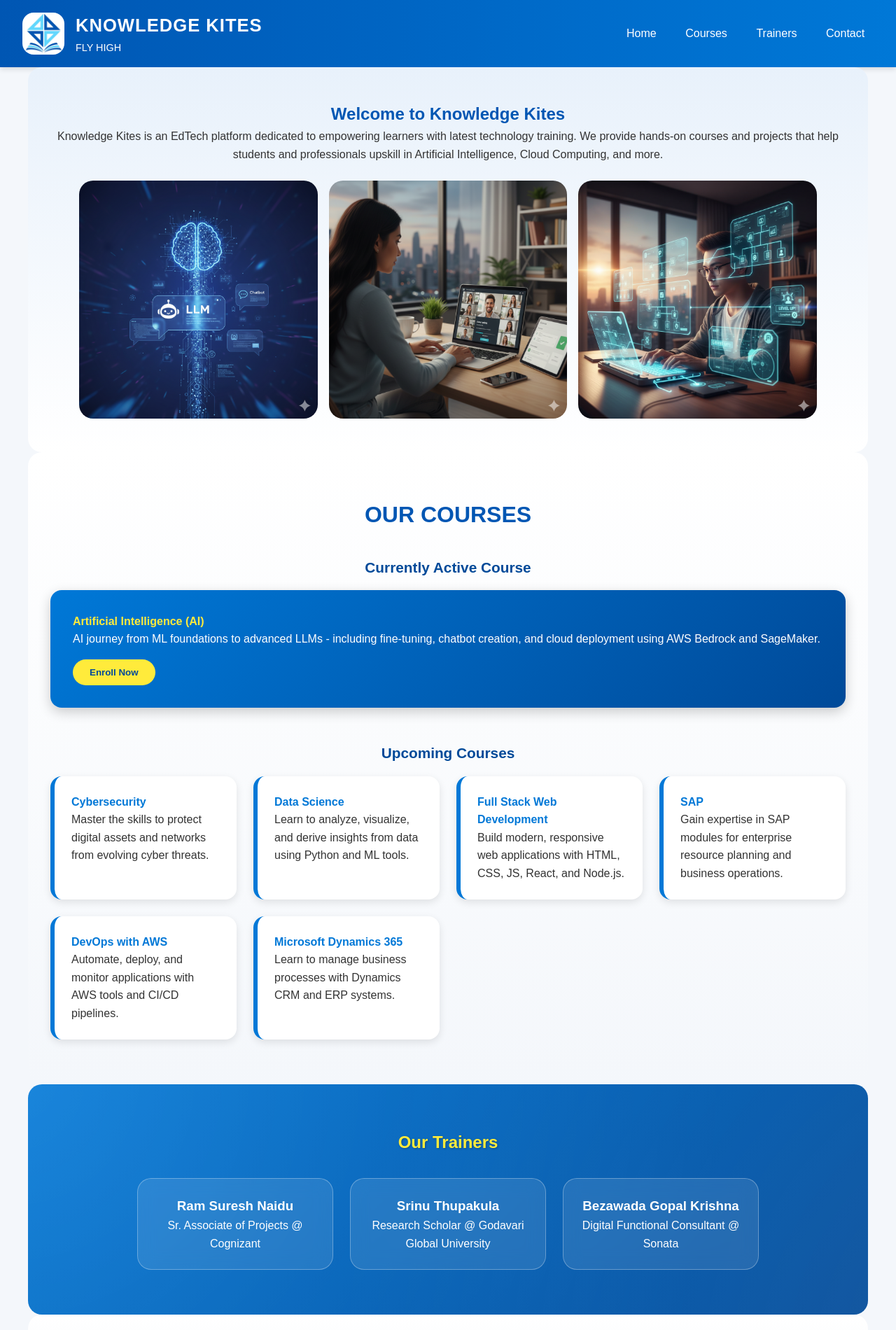
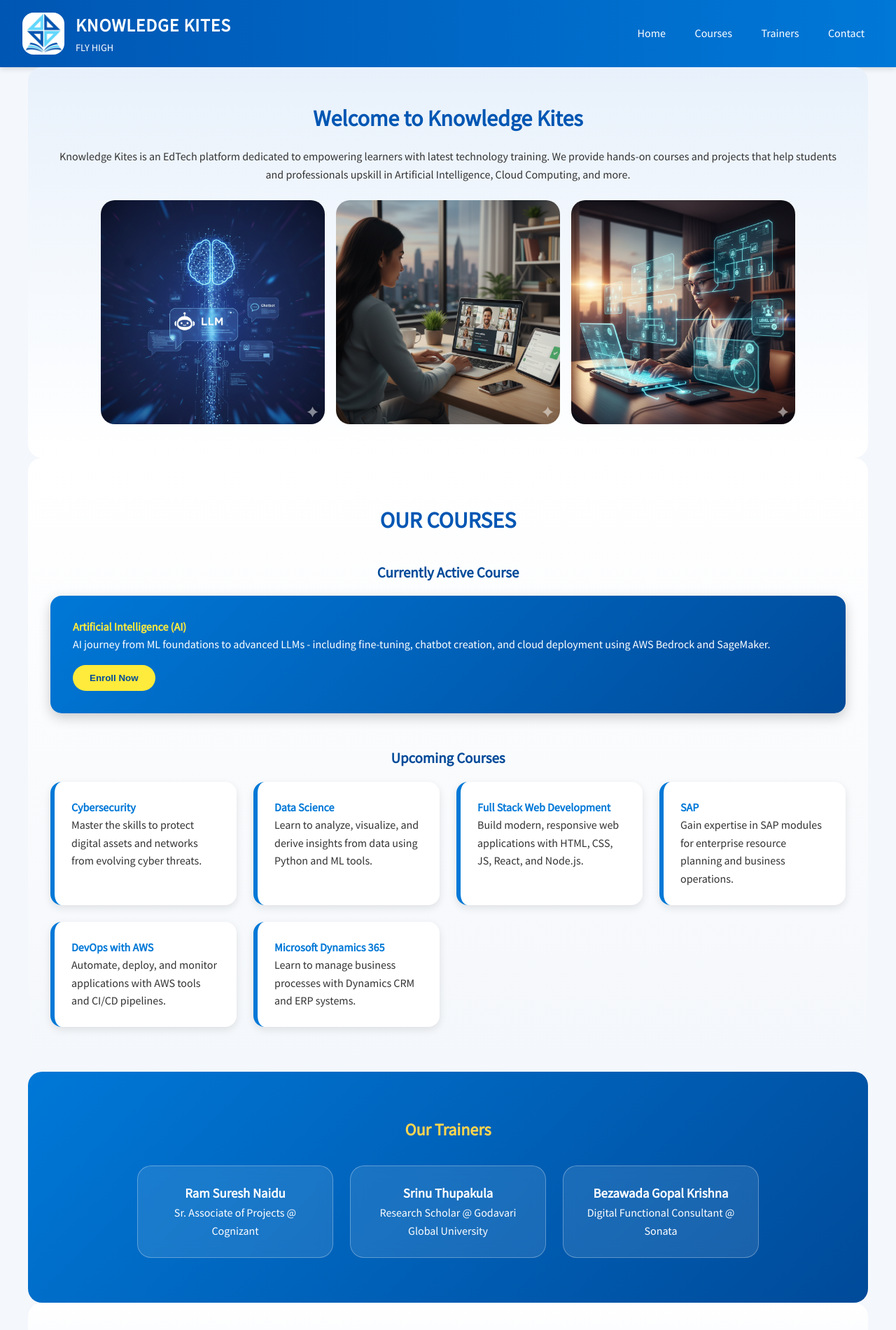
Before and after one commit to knowledgekites99/www.knowledgekites.com, a plain HTML site: page index.html in a window 1280 px wide. Shown: the top 1900 px of the page at 70% size. Drawn offline with Linux system fonts and the light colour scheme.

Commit message:
Update 5 style.css

```diff
--- a/style.css
+++ b/style.css
@@ -10,7 +10,8 @@ html {
 }
 
 body {
-  font-family: 'Poppins', sans-serif;
+  font-family: 'Source Sans Pro', sans-serif;
+  font-weight: 400;
   line-height: 1.6;
   background-color: #f4f7fb;
   color: #333;
@@ -26,12 +27,13 @@ header {
   flex-wrap: wrap;
   padding: 1rem 2rem;
   box-shadow: 0 2px 8px rgba(0,0,0,0.15);
-  border-radius: 0 0 0 0;
 }
 
 .logo-section {
   display: flex;
   align-items: center;
+  flex-wrap: wrap;
+  text-align: left;
 }
 
 .logo {
@@ -47,11 +49,13 @@ header {
 
 .title p {
   font-size: 0.9rem;
-  }
+}
 
 nav {
   display: flex;
+  flex-wrap: wrap;
   gap: 1rem;
+  justify-content: center;
 }
 
 nav a {
@@ -82,6 +86,8 @@ section {
 
 .home h2 {
   color: #0056b3;
+  font-size: 2rem;
+  margin-bottom: 1rem;
 }
 
 .image-grid {
@@ -93,8 +99,8 @@ section {
 }
 
 .image-grid img {
-  width: 30%;
-  min-width: 250px;
+  width: 100%;
+  max-width: 320px;
   border-radius: 20px;
   transition: transform 0.3s ease;
 }
@@ -144,10 +150,6 @@ section {
   color: #ffeb3b;
 }
 
-.course-card.highlight p {
-  color: #ffffff;
-}
-
 .enroll-btn {
   margin-top: 1rem;
   background: #ffeb3b;
@@ -168,7 +170,7 @@ section {
 /* Grid for Upcoming Courses */
 .course-grid {
   display: grid;
-  grid-template-columns: repeat(auto-fit, minmax(250px, 1fr));
+  grid-template-columns: repeat(auto-fit, minmax(260px, 1fr));
   gap: 1.5rem;
 }
 
@@ -194,38 +196,11 @@ section {
 
 /* 👩‍🏫 Trainers Section */
 .trainers {
-  position: relative;
   background: linear-gradient(135deg, #0078d7, #004a99);
   color: #ffd54f;
-  overflow: hidden;
   padding: 4rem 2rem;
   border-radius: 20px;
-}
-
-.trainers::before {
-  content: "";
-  position: absolute;
-  top: 0; left: 0;
-  width: 200%; height: 200%;
-  background: radial-gradient(circle at 20% 20%, rgba(255,255,255,0.1), transparent 50%),
-              radial-gradient(circle at 80% 80%, rgba(255,255,255,0.1), transparent 50%);
-  animation: float-bg 10s linear infinite alternate;
-  z-index: 0;
-}
-
-@keyframes float-bg {
-  0% { transform: translate(-25%, -25%) scale(1); }
-  100% { transform: translate(-15%, -15%) scale(1.05); }
-}
-
-.trainers h2, .trainer-grid {
-  position: relative;
-  z-index: 1;
-}
-
-.trainers h2 {
-  color: #ffeb3b;
-  text-shadow: 1px 1px 3px rgba(0,0,0,0.3);
+  text-align: center;
 }
 
 .trainer-grid {
@@ -238,14 +213,14 @@ section {
 
 .trainer-card {
   background: rgba(255,255,255,0.1);
-  backdrop-filter: blur(12px);
+  backdrop-filter: blur(10px);
   border: 1px solid rgba(255,255,255,0.3);
   padding: 1.5rem;
   width: 280px;
   border-radius: 20px;
   text-align: center;
-  transition: transform 0.3s ease, box-shadow 0.3s ease, background 0.3s ease;
-  color: #ffffff;
+  color: #fff;
+  transition: transform 0.3s ease, box-shadow 0.3s ease;
 }
 
 .trainer-card:hover {
@@ -286,8 +261,8 @@ section {
 }
 
 .social img {
-  width: 20px;
-  height: 20px;
+  width: 22px;
+  height: 22px;
 }
 
 /* 🦶 Footer */
@@ -301,40 +276,64 @@ footer {
 }
 
 /* 📱 Responsive */
-@media (max-width: 900px) {
+@media (max-width: 1024px) {
   header {
     flex-direction: column;
     text-align: center;
+    gap: 1rem;
   }
 
-  nav {
-    flex-wrap: wrap;
+  .logo-section {
     justify-content: center;
-  }
-
-  .image-grid img {
-    width: 45%;
   }
 }
 
-@media (max-width: 600px) {
-  .logo {
-    height: 50px;
+@media (max-width: 768px) {
+  .image-grid img {
+    width: 80%;
+    max-width: 350px;
+  }
+
+  .trainer-card {
+    width: 90%;
+  }
+
+  .course-card {
+    text-align: center;
+  }
+
+  .course-card h4 {
+    text-align: center;
+  }
+}
+
+@media (max-width: 480px) {
+  body {
+    font-size: 0.95rem;
   }
 
   section {
     padding: 2rem 1rem;
   }
 
-  .image-grid img {
-    width: 90%;
+  .logo {
+    height: 50px;
   }
 
-  .trainer-card {
-    width: 90%;
+  nav {
+    flex-direction: column;
+    gap: 0.5rem;
   }
 
   .course-grid {
     grid-template-columns: 1fr;
   }
+
+  .trainer-card {
+    width: 100%;
+  }
+
+  .social-links {
+    flex-direction: column;
+  }
 }
```
